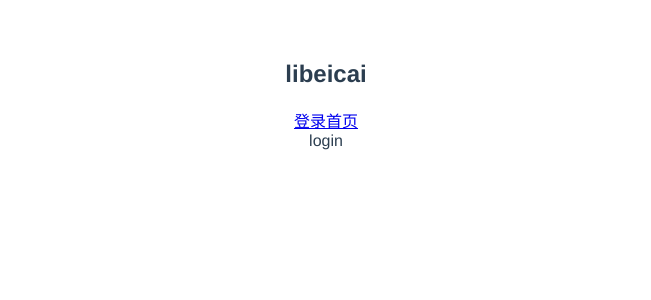
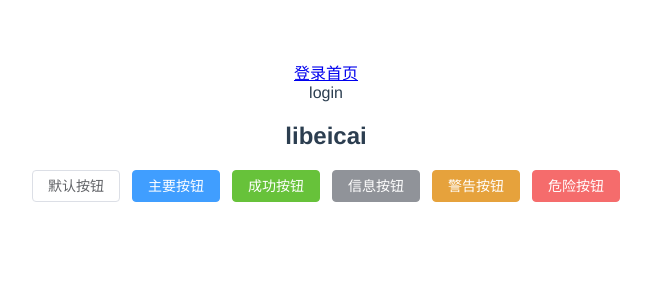
Before and after one commit to 1MELT6/Vue3-TS-CMS, a Vue app: page /#/login in a window 1280 px wide. Shown: the top 300 px of the page, without its empty margins (314-965 px from the left). Built offline with nearby package versions, Linux system fonts and the light colour scheme.

Commit message:
feat: add elementplus glabal

```diff
--- a/package.json
+++ b/package.json
@@ -12,6 +12,7 @@
   },
   "dependencies": {
     "core-js": "^3.6.5",
+    "element-plus": "^1.2.0-beta.3",
     "vue": "^3.0.0",
     "vue-router": "^4.0.12",
     "vuex": "^4.0.2"
--- a/src/App.vue
+++ b/src/App.vue
@@ -1,12 +1,23 @@
 <template>
-  <h2>{{ $store.state.name }}</h2>
-  <router-link to="/login">登录</router-link>
-  <router-link to="/main">首页</router-link>
-  <router-view></router-view>
+  <div id="app">
+    <router-link to="/login">登录</router-link>
+    <router-link to="/main">首页</router-link>
+    <router-view></router-view>
+
+    <h2>{{ $store.state.name }}</h2>
+
+    <el-button>默认按钮</el-button>
+    <el-button type="primary">主要按钮</el-button>
+    <el-button type="success">成功按钮</el-button>
+    <el-button type="info">信息按钮</el-button>
+    <el-button type="warning">警告按钮</el-button>
+    <el-button type="danger">危险按钮</el-button>
+  </div>
 </template>
 
 <script lang="ts">
 import { defineComponent } from 'vue'
+
 export default defineComponent({
   name: 'App',
   components: {}
--- a/src/main.ts
+++ b/src/main.ts
@@ -1,5 +1,8 @@
 import { createApp } from 'vue'
 import App from './App.vue'
+import ElementPlus from 'element-plus'
+import 'element-plus/dist/index.css'
 import router from './router'
 import store from './store'
-createApp(App).use(router).use(store).mount('#app')
+
+createApp(App).use(router).use(store).use(ElementPlus).mount('#app')
--- a/src/shims-vue.d.ts
+++ b/src/shims-vue.d.ts
@@ -4,3 +4,4 @@ declare module '*.vue' {
   const component: DefineComponent<{}, {}, any>
   export default component
 }
+declare let $store: any
--- a/vue.config.js
+++ b/vue.config.js
@@ -1,9 +1,9 @@
-const path = require('path')
+// const path = require('path')
 
 module.exports = {
   // 1.配置方式一: CLI提供的属性
   outputDir: './build',
-  publicPath: './',
+  publicPath: './'
   // 2.配置方式二: 和webpack属性完全一致, 最后会进行合并
   // configureWebpack: {
   //   resolve: {
@@ -19,9 +19,9 @@ module.exports = {
   //   }
   // }
   // 3.配置方式三:
-  chainWebpack: (config) => {
-    config.resolve.alias
-      .set('@', path.resolve(__dirname, 'src'))
-      .set('components', '@/components')
-  }
+  //   chainWebpack: (config) => {
+  //     config.resolve.alias
+  //       .set('@', path.resolve(__dirname, 'src'))
+  //       .set('components', '@/components')
+  //   }
 }
```
Also changed, not shown: 18 other files (tests, documents, lock files or other folders).
